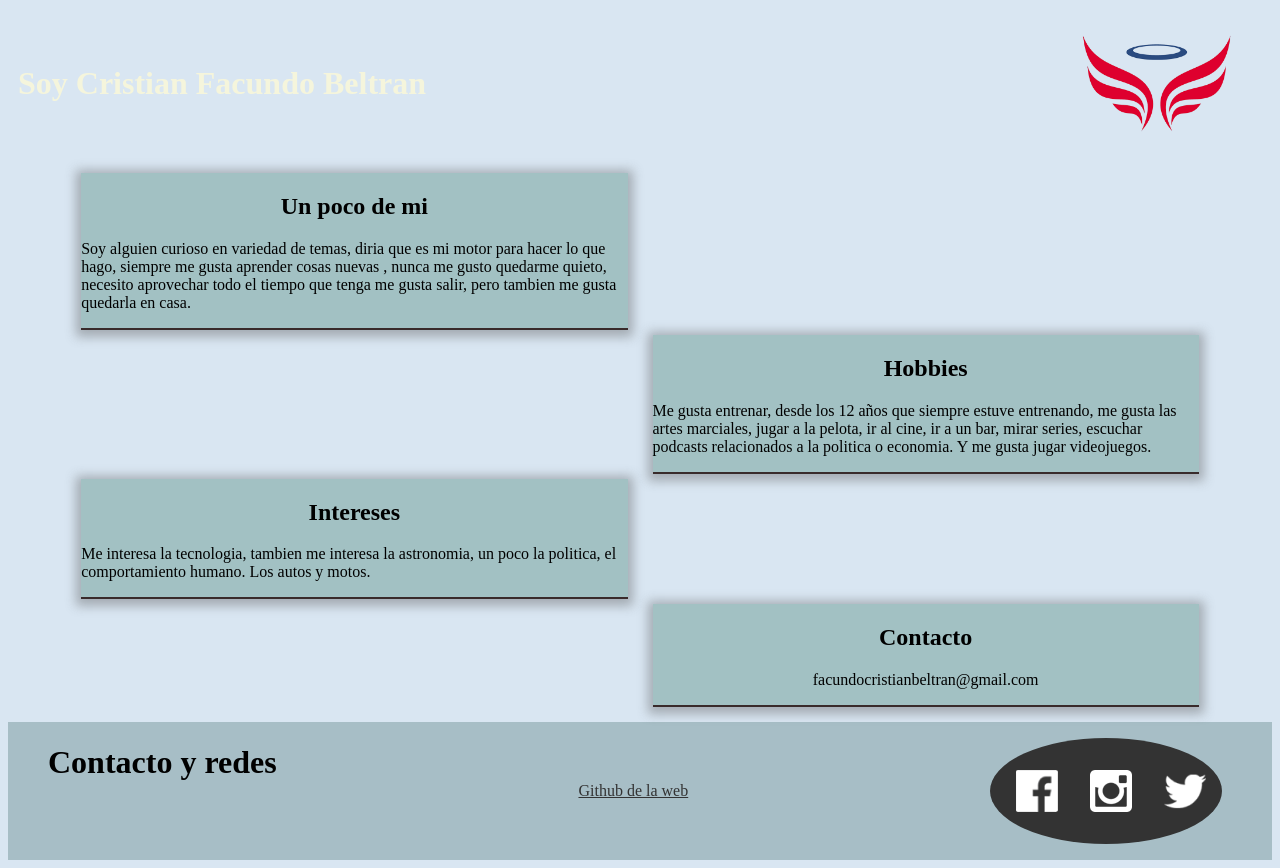
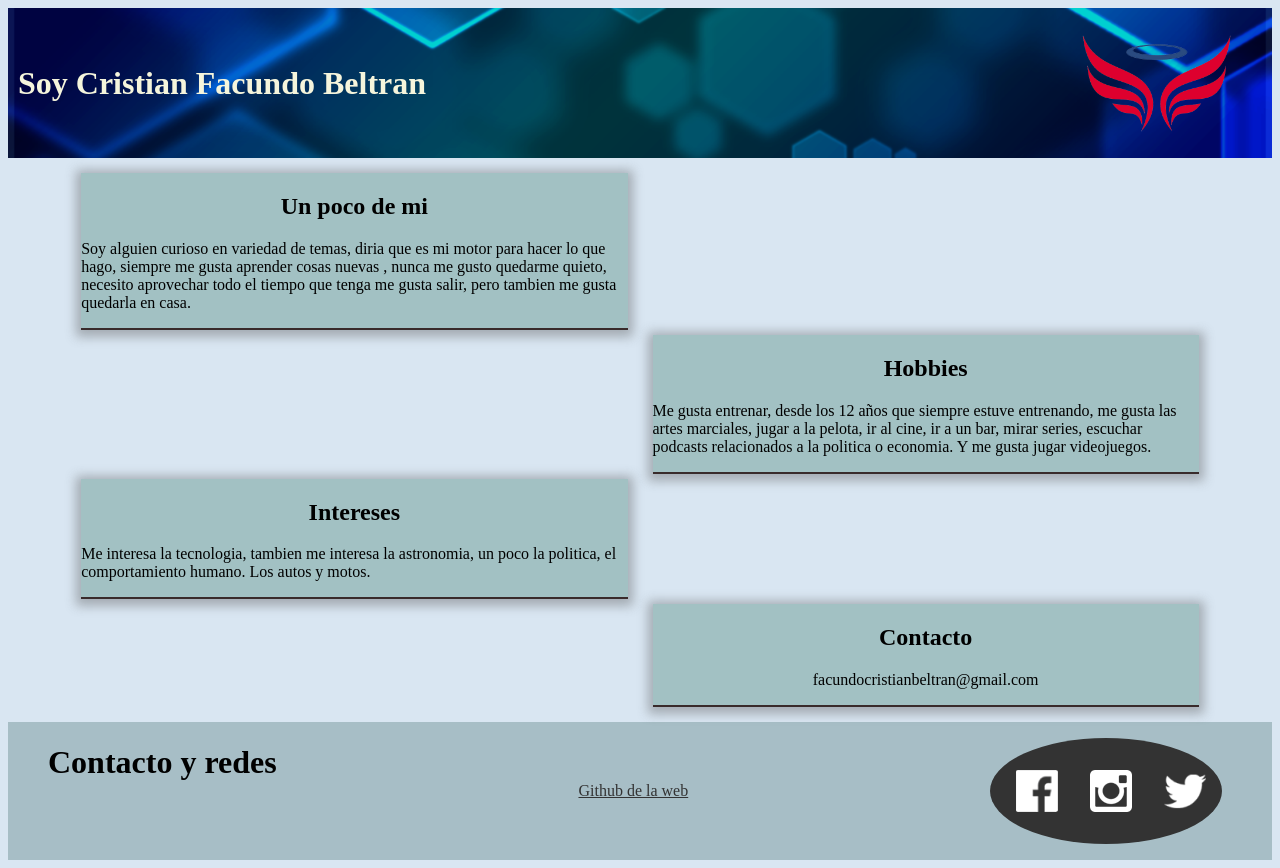
Before and after one commit to facubeltran/blog-personal, a plain HTML site: page index.html in a window 1280 px wide. Drawn offline with Linux system fonts and the light colour scheme; the site is published under a folder, as on GitHub Pages, so addresses that start at the root find nothing.

Commit message:
arreglo de imagen fondo

```diff
--- a/css/style.css
+++ b/css/style.css
@@ -2,7 +2,7 @@ body{
     background-color: rgb(217, 230, 242);
 }
 .header-principal{
-    background-image: url("/img/fondo.png");
+    background-image: url("../img/fondo.png");
     background-size: cover;
     background-position: center center;
     color: beige;
--- a/index.html
+++ b/index.html
@@ -9,7 +9,7 @@
 </head>
 
 <body>
-    <header class="header-principal">
+    <header class="header-principal" alt="fondo">
         <h1 class="titulo-header">Soy Cristian Facundo Beltran</h1>
         <img src="img/pngwing.com.png" alt="Logo da blog" class="img-logo">
     </header>
```
